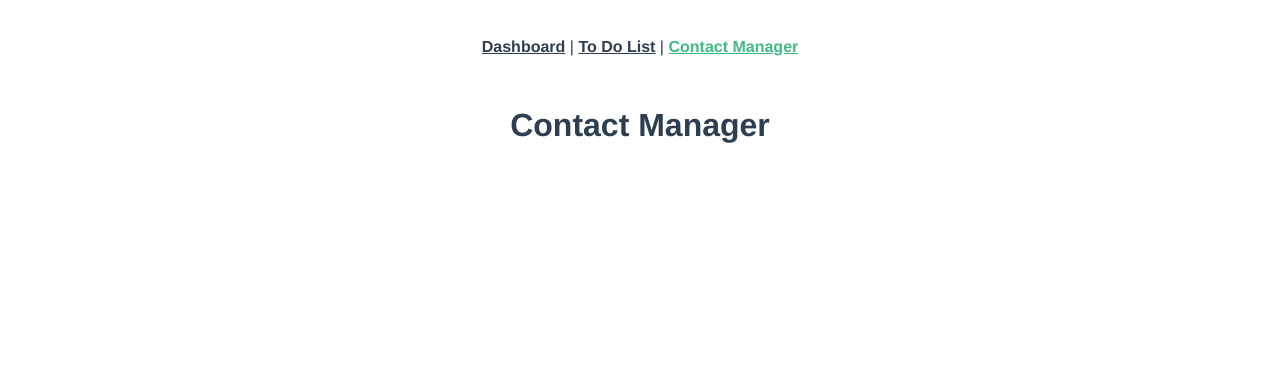
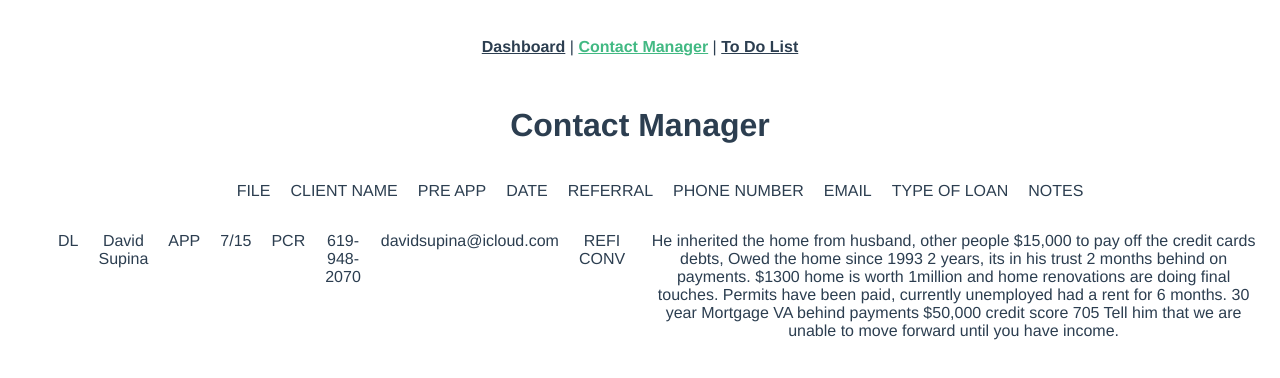
Before and after one commit to danlagos/mort-tracker, a Vue app: page /ContactManager in a window 1280 px wide. Shown: the top 378 px of the page. Built offline with nearby package versions, Linux system fonts and the light colour scheme.

Commit message:
last commit of the day.

```diff
--- a/src/App.vue
+++ b/src/App.vue
@@ -1,11 +1,13 @@
 <template>
   <div id="app">
     <div id="nav">
-      <router-link :to="{ name: 'Dashboard' }">Dashboard</router-link> |
-      <router-link :to="{ name: 'TodoList' }">To Do List</router-link> |
+      <router-link :to="{ name: 'Dashboard' }">Dashboard</router-link>
+      |
       <router-link :to="{ name: 'ContactManager' }"
         >Contact Manager</router-link
       >
+      |
+      <router-link :to="{ name: 'TodoList' }">To Do List</router-link>
     </div>
     <router-view />
   </div>
--- a/src/views/ContactManager.vue
+++ b/src/views/ContactManager.vue
@@ -1,3 +1,15 @@
 <template>
-  <h1>Contact Manager</h1>
+  <div>
+    <h1>Contact Manager</h1>
+    <Contact />
+  </div>
 </template>
+
+<script>
+import Contact from "@/components/Contact.vue";
+export default {
+  components: {
+    Contact,
+  },
+};
+</script>
```
